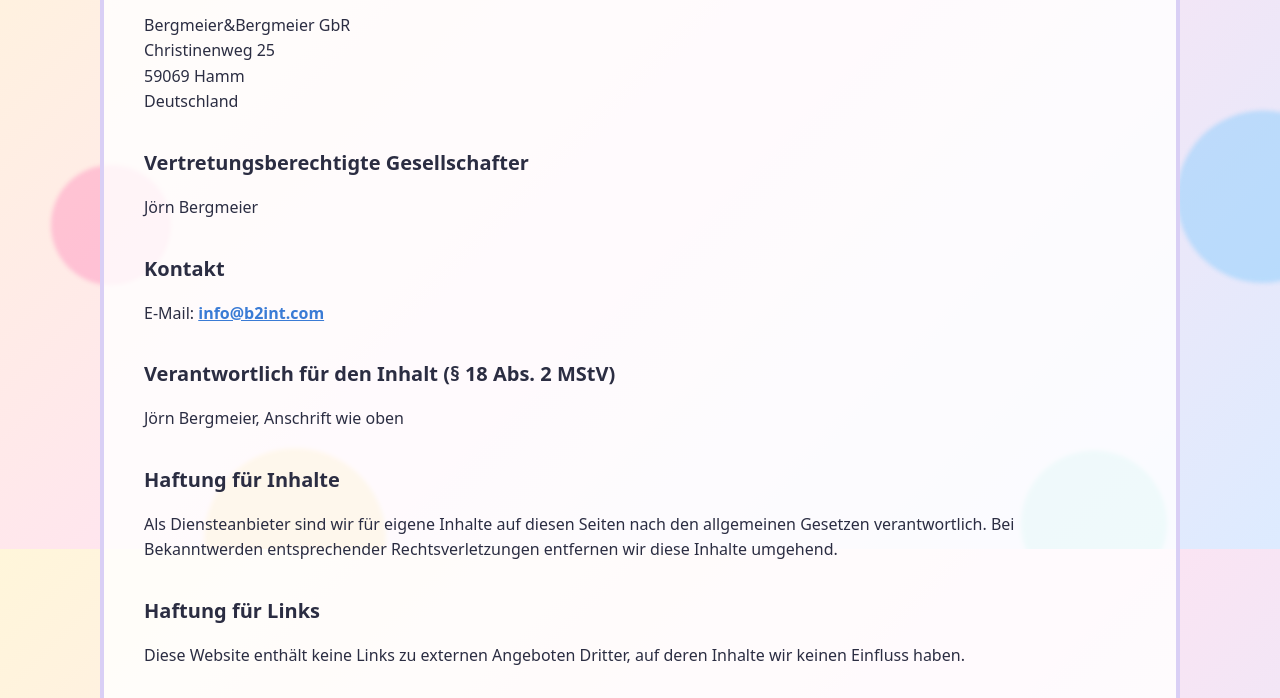
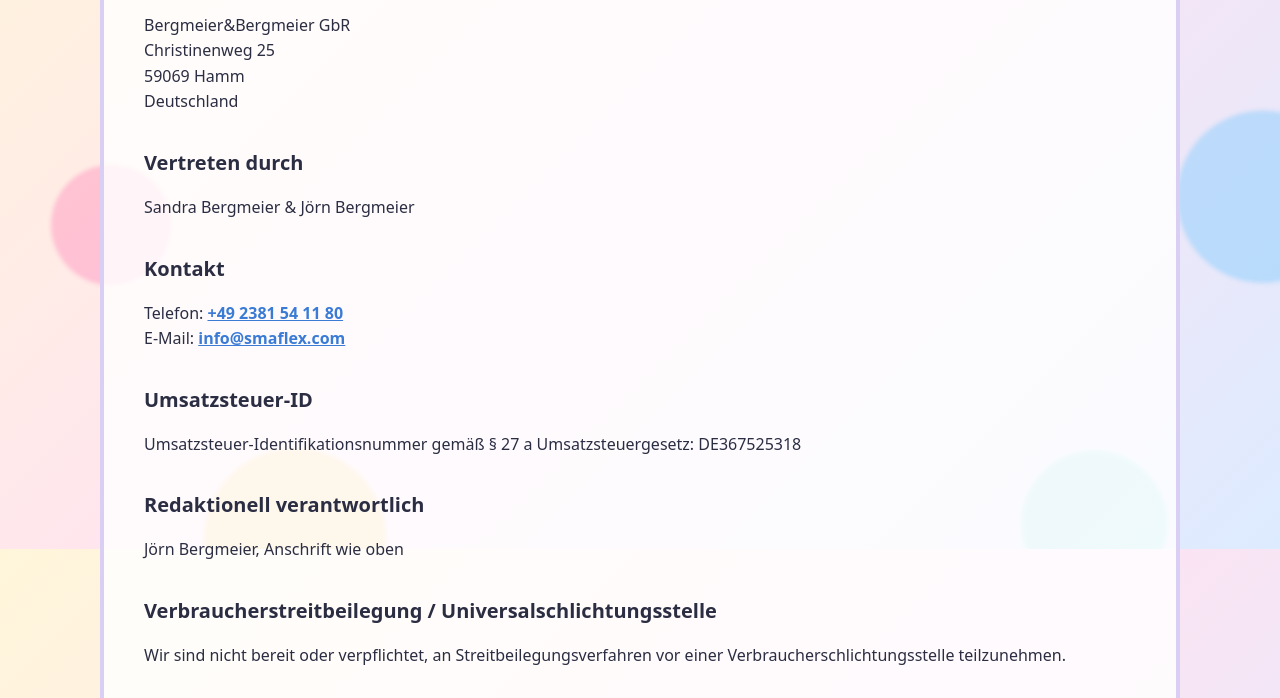
Before and after one commit to jbergmeier/bunto-website, a plain HTML site: page impressum.html in a window 1280 px wide. Shown: the part 251-949 px from the top of the page. Drawn offline with Linux system fonts and the light colour scheme.

Commit message:
Impressum vervollständigt (Vertretung, USt-ID, DSA-Kontaktstelle, Telefon)
Co-Authored-By: Claude Sonnet 5.5 <noreply@anthropic.com>

```diff
--- a/impressum.html
+++ b/impressum.html
@@ -22,16 +22,21 @@
 Christinenweg 25<br>
 59069 Hamm<br>
 Deutschland</p>
-<h2>Vertretungsberechtigte Gesellschafter</h2>
-<p>Jörn Bergmeier</p>
+<h2>Vertreten durch</h2>
+<p>Sandra Bergmeier &amp; Jörn Bergmeier</p>
 <h2>Kontakt</h2>
-<p>E-Mail: <a href="mailto:info@b2int.com">info@b2int.com</a></p>
-<h2>Verantwortlich für den Inhalt (§ 18 Abs. 2 MStV)</h2>
+<p>Telefon: <a href="tel:+492381541180">+49 2381 54 11 80</a><br>
+E-Mail: <a href="mailto:info@smaflex.com">info@smaflex.com</a></p>
+<h2>Umsatzsteuer-ID</h2>
+<p>Umsatzsteuer-Identifikationsnummer gemäß § 27 a Umsatzsteuergesetz: DE367525318</p>
+<h2>Redaktionell verantwortlich</h2>
 <p>Jörn Bergmeier, Anschrift wie oben</p>
-<h2>Haftung für Inhalte</h2>
-<p>Als Diensteanbieter sind wir für eigene Inhalte auf diesen Seiten nach den allgemeinen Gesetzen verantwortlich. Bei Bekanntwerden entsprechender Rechtsverletzungen entfernen wir diese Inhalte umgehend.</p>
-<h2>Haftung für Links</h2>
-<p>Diese Website enthält keine Links zu externen Angeboten Dritter, auf deren Inhalte wir keinen Einfluss haben.</p>
+<h2>Verbraucherstreitbeilegung / Universalschlichtungsstelle</h2>
+<p>Wir sind nicht bereit oder verpflichtet, an Streitbeilegungsverfahren vor einer Verbraucherschlichtungsstelle teilzunehmen.</p>
+<h2>Zentrale Kontaktstelle nach dem Digital Services Act (DSA)</h2>
+<p>Verordnung (EU) 2022/2065. Unsere zentrale Kontaktstelle für Nutzer und Behörden nach Art. 11, 12 DSA erreichen Sie per E-Mail unter <a href="mailto:info@smaflex.com">info@smaflex.com</a>. Kontaktsprachen: Deutsch, Englisch.</p>
+<h2>Haftung für Inhalte und Links</h2>
+<p>Als Diensteanbieter sind wir für eigene Inhalte auf diesen Seiten nach den allgemeinen Gesetzen verantwortlich. Diese Website enthält keine Links zu externen Angeboten Dritter.</p>
 <h2>Urheberrecht</h2>
 <p>Die Inhalte dieser Seiten sowie alle Motive der App „Bunto“ sind eigene Werke. „App Store“ und „iPhone“ sind Marken der Apple Inc.</p>
   </main>
```
Also changed, not shown: datenschutz.html (+1 -1 lines), en/imprint.html (+13 -8 lines), en/privacy.html (+1 -1 lines).
